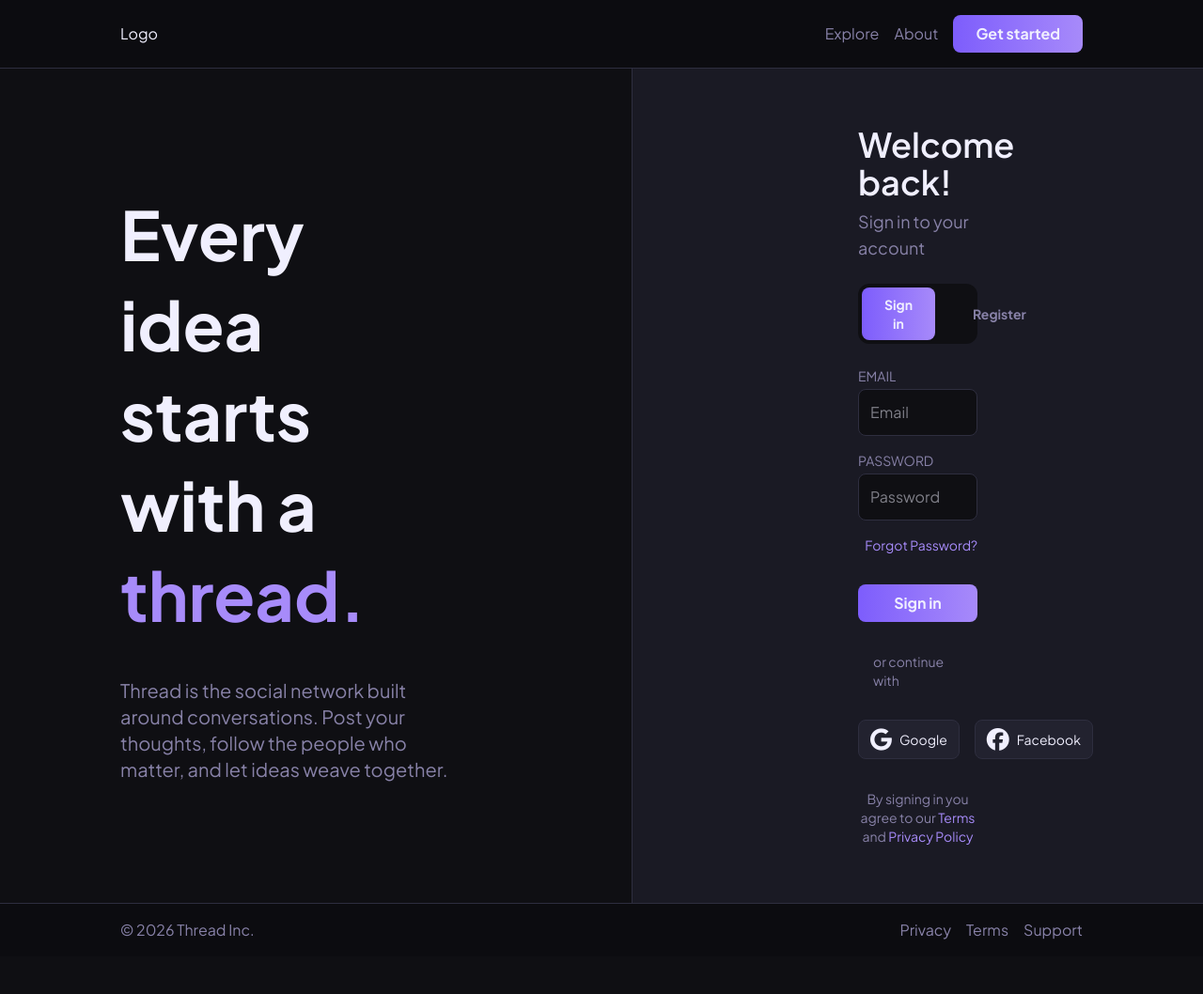
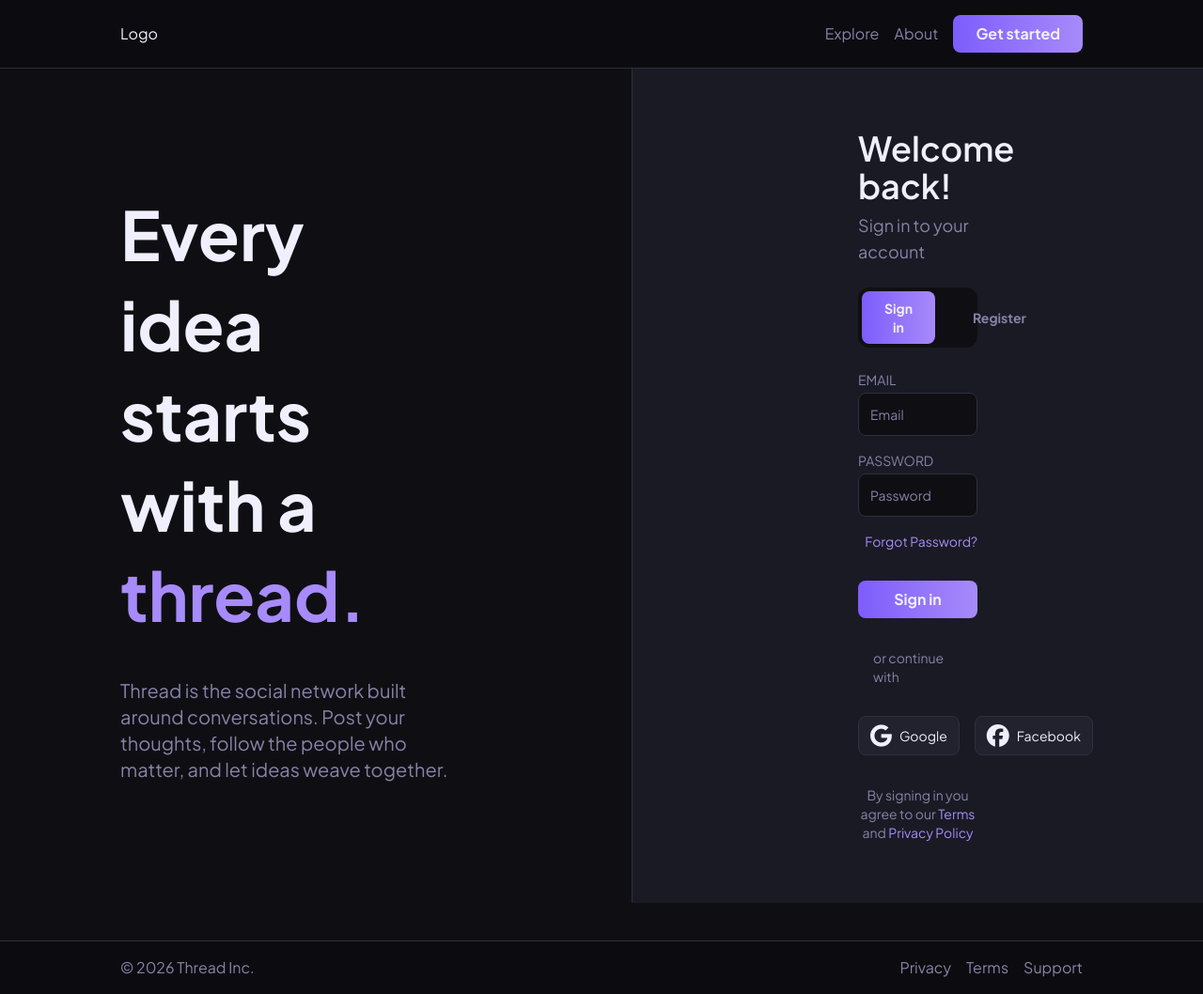
Before and after one commit to helenesyre/CSS-frameworks-helene-syre, a website: page index.html in a window 1280 px wide. Shown: the whole page at 94% size. Before the commit the page ends 1018 px from the top, so only its background shows below. Drawn offline with nearby package versions, Linux system fonts and the light colour scheme; files that its build step writes are made by us from their sources.

Commit message:
Enhance login form inputs and responsive footer
Added action="/profile.html" and method="GET" to the login form. Enforced minlength="8" for the password. Fixed the input styling.

Update footer to be responsive and match profile.

```diff
--- a/index.html
+++ b/index.html
@@ -45,17 +45,17 @@
           <button class="btn-primary w-full">Sign in</button>
           <button class="btn-secondary w-full">Register</button>
         </nav>
-        <form class="mt-6 flex flex-col gap-4">
+        <form class="mt-6 flex flex-col gap-4" action="/profile.html" method="GET">
           <div class="flex flex-col gap-4">
             <div class="flex flex-col gap-1">
               <label for="email" class="text-muted text-sm uppercase">Email</label>
               <input type="email" id="email" placeholder="Email" required
-                class="rounded-default bg-bg border-border border p-3" />
+                class="rounded-default bg-bg border-border border p-3 placeholder-muted focus:outline-none focus:ring-2 focus:ring-purple text-sm" />
             </div>
             <div class="flex flex-col gap-1">
               <label for="password" class="text-muted text-sm uppercase">Password</label>
-              <input type="password" id="password" placeholder="Password" required
-                class="rounded-default bg-bg border-border border p-3" />
+              <input type="password" id="password" placeholder="Password" minlength="8" required
+                class="rounded-default bg-bg border-border border p-3 placeholder-muted focus:outline-none focus:ring-2 focus:ring-purple text-sm" />
             </div>
           </div>
           <p class="link-underline text-sm ml-auto">Forgot Password?</p>
@@ -87,8 +87,8 @@
     </section>
   </main>
   <footer
-    class="bg-nav text-muted border-border flex flex-row items-center justify-between border-t p-4 px-32 text-base">
-    &copy; 2026 Thread Inc.
+    class="bg-nav text-muted border-border flex flex-col md:flex-row items-center justify-between border-t p-4 px-32 mt-10 gap-2 md:gap-0 text-base">
+    <p>&copy; 2026 Thread Inc.</p>
     <ul class="flex justify-center space-x-4">
       <li><a href="#" class="hover:underline">Privacy</a></li>
       <li><a href="#" class="hover:underline">Terms</a></li>
```
